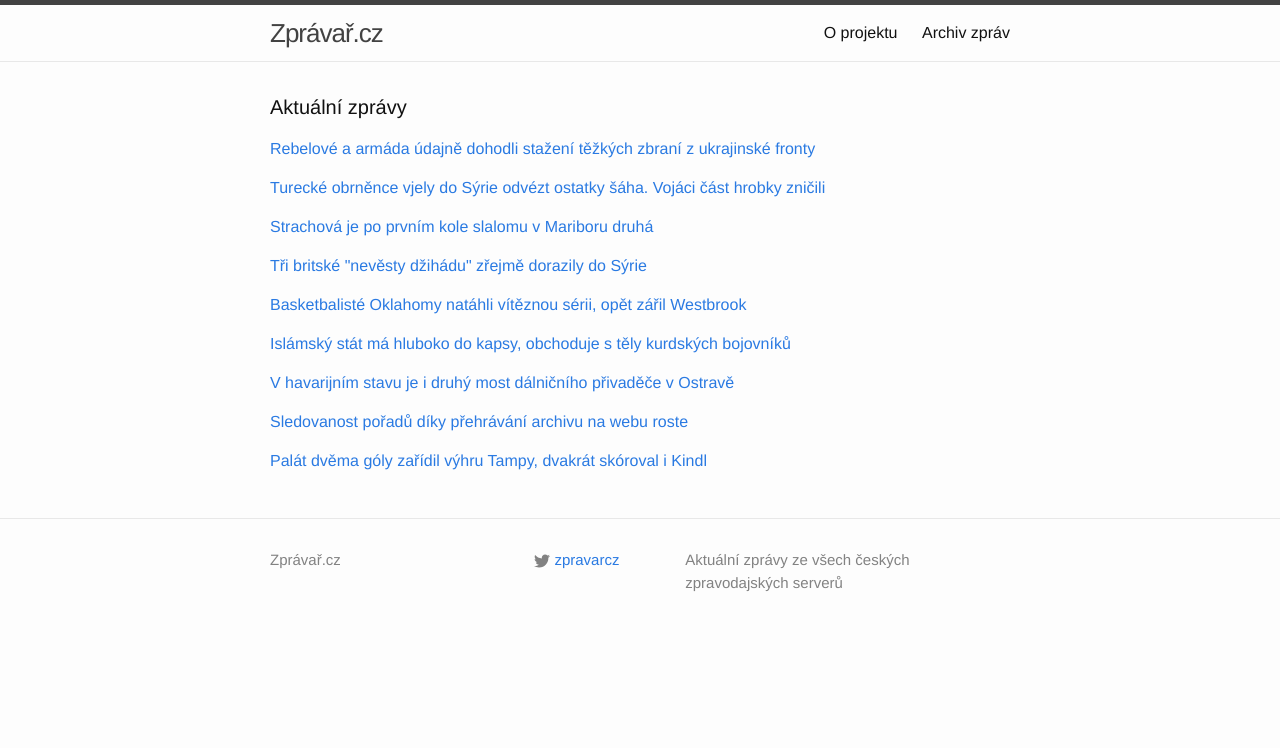
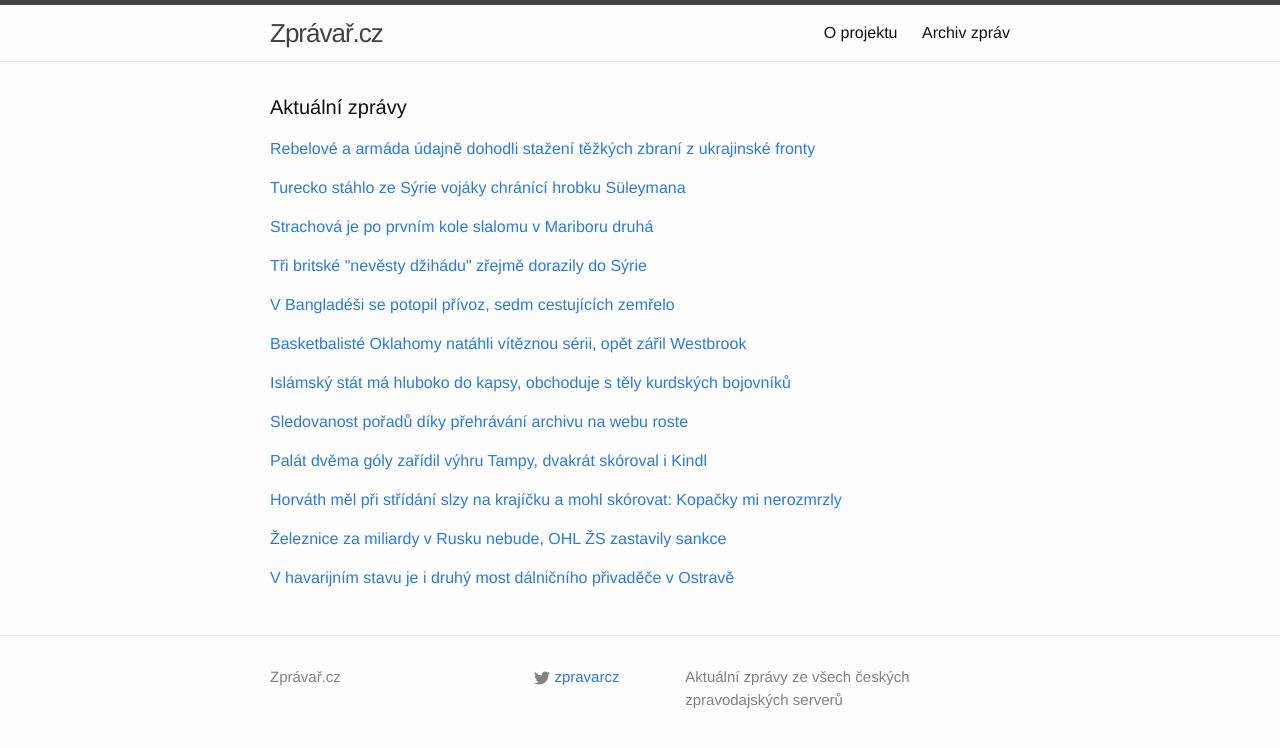
Before and after one commit to adliska/zpravar, a Jekyll site: the page built from index.html, in a window 1280 px wide. Shown: the top 748 px of the page. Built offline with Jekyll 4.4.1, drawn with Linux system fonts in a browser that asks for light colours.

Commit message:
zpravar news update

```diff
--- a/index.html
+++ b/index.html
@@ -30,9 +30,10 @@ layout: default
 <li><a href=http://zpravy.idnes.cz/vymena-zajatcu-na-ukrajine-d0b-/zahranicni.aspx?c=A150222_070222_zahranicni_cen>Ukrajina a separatisté z Luhanska si vyměnili téměř dvě stě zajatců - zpravy.idnes.cz</a></li>
 <li><a href=http://www.ceskenoviny.cz/zpravy/zpravy/ukrajinska-armada-a-separatiste-si-vymenili-191-zajatcu/1184297>Ukrajinská armáda a separatisté si vyměnili 191 zajatců - www.ceskenoviny.cz</a></li>
 </ul>
-</div><p><a href="javascript:;" onclick="toggle_visibility('zpravy1')">Turecké obrněnce vjely do Sýrie odvézt ostatky šáha. Vojáci část hrobky zničili</a></p>
+</div><p><a href="javascript:;" onclick="toggle_visibility('zpravy1')">Turecko stáhlo ze Sýrie vojáky chránící hrobku Süleymana </a></p>
 <div id="zpravy1" style="display:none">
 <ul>
+<li><a href=http://www.rozhlas.cz/_zprava/turecko-stahlo-ze-syrie-vojaky-chranici-hrobku-suleymana--1458452>Turecko stáhlo ze Sýrie vojáky chránící hrobku Süleymana  - www.rozhlas.cz</a></li>
 <li><a href=http://www.novinky.cz/zahranicni/blizky-a-stredni-vychod/362298-turecke-obrnence-vjely-do-syrie-odvezt-ostatky-saha-vojaci-cast-hrobky-znicili.html>Turecké obrněnce vjely do Sýrie odvézt ostatky šáha. Vojáci část hrobky zničili - www.novinky.cz</a></li>
 <li><a href=http://www.ceskatelevize.cz/ct24/svet/302507-turecko-evakuovalo-ze-syrie-vojaky-strezici-hrobku-suleymana/>Turecko evakuovalo ze Sýrie vojáky střežící hrobku Süleymana - www.ceskatelevize.cz</a></li>
 <li><a href=http://www.lidovky.cz/turecko-evakuovalo-ze-syrie-vojaky-strezici-hrobku-saha-sulajmana-1ff-/zpravy-svet.aspx?c=A150222_095143_ln_zahranici_mmu>Turecko vyslalo stovky vojáků na záchranu hrobky před Islámským státem  - www.lidovky.cz</a></li>
@@ -60,28 +61,29 @@ layout: default
 <li><a href=http://zpravy.aktualne.cz/zahranici/mlade-britske-divky-ktere-utekly-z-domova-jsou-uz-v-syrii/r~0088ee4aba7a11e4ab15002590604f2e/>Mladé britské dívky, které utekly z domova, jsou už v Sýrii - zpravy.aktualne.cz</a></li>
 <li><a href=http://www.ceskenoviny.cz/zpravy/zpravy/podle-turecke-tajne-sluzby-je-trojice-britskych-divek-asi-v-syrii/1184352>Podle turecké tajné služby je trojice britských dívek asi v Sýrii - www.ceskenoviny.cz</a></li>
 </ul>
-</div><p><a href="javascript:;" onclick="toggle_visibility('zpravy4')">Basketbalisté Oklahomy natáhli vítěznou sérii, opět zářil Westbrook  </a></p>
+</div><p><a href="javascript:;" onclick="toggle_visibility('zpravy4')">V Bangladéši se potopil přívoz, sedm cestujících zemřelo</a></p>
 <div id="zpravy4" style="display:none">
+<ul>
+<li><a href=http://zpravy.aktualne.cz/zahranici/v-bangladesi-se-potopil-privoz-sedm-cestujicich-zemrelo/r~633b2f4cba8611e4833a0025900fea04/>V Bangladéši se potopil přívoz, sedm cestujících zemřelo - zpravy.aktualne.cz</a></li>
+<li><a href=http://www.lidovky.cz/v-bangladesi-se-potopil-privoz-se-100-cestujicimi-sedm-zemrelo-p5v-/zpravy-svet.aspx?c=A150222_123347_ln_zahranici_mmu>V Bangladéši se potopil přívoz se 100 lidmi, mnoho lidí zůstalo uvnitř  - www.lidovky.cz</a></li>
+<li><a href=http://www.novinky.cz/zahranicni/362293-v-bangladesi-se-potopil-privoz-se-stovkou-cestujicich-sedm-lidi-zemrelo.html>V Bangladéši se potopil přívoz se stovkou cestujících, sedm lidí zemřelo  - www.novinky.cz</a></li>
+<li><a href=http://www.novinky.cz/zahranicni/362293-v-bangladesi-se-potopil-privoz-se-stovkou-cestujicich-na-palube.html>V Bangladéši se potopil přívoz se stovkou cestujících na palubě  - www.novinky.cz</a></li>
+</ul>
+</div><p><a href="javascript:;" onclick="toggle_visibility('zpravy5')">Basketbalisté Oklahomy natáhli vítěznou sérii, opět zářil Westbrook  </a></p>
+<div id="zpravy5" style="display:none">
 <ul>
 <li><a href=http://sport.idnes.cz/vysledky-basketbalove-nba-dcg-/basket.aspx?c=A150222_110622_sport-basket_par>Basketbalisté Oklahomy natáhli vítěznou sérii, opět zářil Westbrook   - sport.idnes.cz</a></li>
 <li><a href=http://sport.aktualne.cz/westbrook-opet-radil-oklahoma-uspela-take-v-charlotte/r~d56e0932ba7b11e4a10c0025900fea04/>Westbrook opět řádil, Oklahoma uspěla také v Charlotte - sport.aktualne.cz</a></li>
 <li><a href=http://www.denik.cz/ostatni_sport/westbrook-opet-zaril-oklahomu-dovedel-k-pate-vyhre-za-sebou-20150222.html>Westbrook opět zářil. Oklahomu dovedel k páté výhře za sebou - www.denik.cz</a></li>
 <li><a href=http://www.sportovninoviny.cz/zpravy/oklahoma-uspela-i-v-charlotte-opet-zaril-westbrook/1184347>Oklahoma uspěla i v Charlotte, opět zářil Westbrook - www.sportovninoviny.cz</a></li>
 </ul>
-</div><p><a href="javascript:;" onclick="toggle_visibility('zpravy5')">Islámský stát má hluboko do kapsy, obchoduje s těly kurdských bojovníků</a></p>
-<div id="zpravy5" style="display:none">
+</div><p><a href="javascript:;" onclick="toggle_visibility('zpravy6')">Islámský stát má hluboko do kapsy, obchoduje s těly kurdských bojovníků</a></p>
+<div id="zpravy6" style="display:none">
 <ul>
 <li><a href=http://zpravy.e15.cz/zahranicni/udalosti/islamsky-stat-ma-hluboko-do-kapsy-obchoduje-s-tely-kurdskych-bojovniku-1165293>Islámský stát má hluboko do kapsy, obchoduje s těly kurdských bojovníků - zpravy.e15.cz</a></li>
 <li><a href=http://zpravy.aktualne.cz/zahranici/islamsky-stat-prodava-tela-padlych-kurdu-dochazi-mu-penize/r~53b9cb5cba7f11e4a10c0025900fea04/>Islámský stát prodává těla padlých Kurdů, dochází mu peníze - zpravy.aktualne.cz</a></li>
 <li><a href=http://www.lidovky.cz/extremiste-z-is-pry-obchoduji-s-tely-kurdskych-bojovniku-pmq-/zpravy-svet.aspx?c=A150222_113730_ln_zahranici_mmu>Islámskému státu dochází peníze, prodává proto mrtvoly zabitých Kurdů  - www.lidovky.cz</a></li>
 <li><a href=http://www.ceskenoviny.cz/zpravy/zpravy/extremiste-z-is-pry-obchoduji-s-tely-kurdskych-bojovniku/1184358>Extremisté z IS prý obchodují s těly kurdských bojovníků - www.ceskenoviny.cz</a></li>
-</ul>
-</div><p><a href="javascript:;" onclick="toggle_visibility('zpravy6')">V havarijním stavu je i druhý most dálničního přivaděče v Ostravě</a></p>
-<div id="zpravy6" style="display:none">
-<ul>
-<li><a href=http://ostrava.idnes.cz/havarijni-stav-ostravskych-mostu-rsd-eurovia-f4m-/ostrava-zpravy.aspx?c=A150222_114121_ostrava-zpravy_eb>V havarijním stavu je i druhý most dálničního přivaděče v Ostravě - ostrava.idnes.cz</a></li>
-<li><a href=http://zpravy.e15.cz/byznys/reality-a-stavebnictvi/rsd-v-havarijnim-stavu-je-i-druhy-z-ostravskych-mostu-1165284>ŘSD: V havarijním stavu je i druhý z ostravských mostů - zpravy.e15.cz</a></li>
-<li><a href=http://zpravy.aktualne.cz/regiony/moravskoslezsky/v-havarijnim-stavu-je-i-druhy-z-ostravskych-mostu-rika-rsd/r~e86e5974ba7111e49e4b0025900fea04/>V havarijním stavu je i druhý z ostravských mostů, říká ŘSD - zpravy.aktualne.cz</a></li>
 </ul>
 </div><p><a href="javascript:;" onclick="toggle_visibility('zpravy7')">Sledovanost pořadů díky přehrávání archivu na webu roste</a></p>
 <div id="zpravy7" style="display:none">
@@ -97,4 +99,25 @@ layout: default
 <li><a href=http://www.sportovninoviny.cz/zpravy/palat-dvema-goly-zaridil-vyhru-tampy-dvakrat-skoroval-i-kindl/1184302>Palát dvěma góly zařídil výhru Tampy, dvakrát skóroval i Kindl - www.sportovninoviny.cz</a></li>
 <li><a href=http://www.rozhlas.cz/_zprava/v-nhl-zarili-dvougolovi-palat-a-kindl-trefilo-se-celkem-5-cechu--1458399>V NHL zářili dvougóloví Palát a Kindl. Trefilo se celkem 5 Čechů - www.rozhlas.cz</a></li>
 </ul>
+</div><p><a href="javascript:;" onclick="toggle_visibility('zpravy9')">Horváth měl při střídání slzy na krajíčku a mohl skórovat: Kopačky mi nerozmrzly</a></p>
+<div id="zpravy9" style="display:none">
+<ul>
+<li><a href=http://www.denik.cz/fotbal/horvath-mel-pri-stridani-slzy-na-krajicku-a-mohl-skorovat-kopacky-mi-nerozmrzly.html>Horváth měl při střídání slzy na krajíčku a mohl skórovat: Kopačky mi nerozmrzly - www.denik.cz</a></li>
+<li><a href=http://sport.aktualne.cz/horvatha-malem-rozbrecely-ovace-plzenskych-fanousku/r~298c33c4ba5711e4aff10025900fea04/>Horvátha málem rozbrečely ovace plzeňských fanoušků - sport.aktualne.cz</a></li>
+<li><a href=http://www.tyden.cz/rubriky/sport/fotbal/fotbalova-liga/horvatha-malem-rozbreceli-fanousci-na-slzy-ovsem-nezbyl-cas_334145.html>Horvátha málem rozbrečeli fanoušci. Na slzy ovšem nezbyl čas - www.tyden.cz</a></li>
+</ul>
+</div><p><a href="javascript:;" onclick="toggle_visibility('zpravy10')">Železnice za miliardy v Rusku nebude, OHL ŽS zastavily sankce</a></p>
+<div id="zpravy10" style="display:none">
+<ul>
+<li><a href=http://zpravy.e15.cz/byznys/doprava-a-logistika/zeleznice-za-miliardy-v-rusku-nebude-ohl-zs-zastavily-sankce-1165295>Železnice za miliardy v Rusku nebude, OHL ŽS zastavily sankce - zpravy.e15.cz</a></li>
+<li><a href=http://byznys.ihned.cz/c1-63574560-miliardovou-zakazku-ohl-zs-na-stavbu-zeleznice-v-rusku-zmrazily-sankce>Miliardovou zakázku OHL ŽS na stavbu železnice v Rusku zmrazily sankce - byznys.ihned.cz</a></li>
+<li><a href=http://www.financninoviny.cz/zpravodajstvi/zpravy/miliardovy-projekt-ohl-zs-v-rusku-zastavily-sankce/1184349>Miliardový projekt OHL ŽS v Rusku zastavily sankce - www.financninoviny.cz</a></li>
+</ul>
+</div><p><a href="javascript:;" onclick="toggle_visibility('zpravy11')">V havarijním stavu je i druhý most dálničního přivaděče v Ostravě</a></p>
+<div id="zpravy11" style="display:none">
+<ul>
+<li><a href=http://ostrava.idnes.cz/havarijni-stav-ostravskych-mostu-rsd-eurovia-f4m-/ostrava-zpravy.aspx?c=A150222_114121_ostrava-zpravy_eb>V havarijním stavu je i druhý most dálničního přivaděče v Ostravě - ostrava.idnes.cz</a></li>
+<li><a href=http://zpravy.e15.cz/byznys/reality-a-stavebnictvi/rsd-v-havarijnim-stavu-je-i-druhy-z-ostravskych-mostu-1165284>ŘSD: V havarijním stavu je i druhý z ostravských mostů - zpravy.e15.cz</a></li>
+<li><a href=http://zpravy.aktualne.cz/regiony/moravskoslezsky/v-havarijnim-stavu-je-i-druhy-z-ostravskych-mostu-rika-rsd/r~e86e5974ba7111e49e4b0025900fea04/>V havarijním stavu je i druhý z ostravských mostů, říká ŘSD - zpravy.aktualne.cz</a></li>
+</ul>
 </div></div>
```
